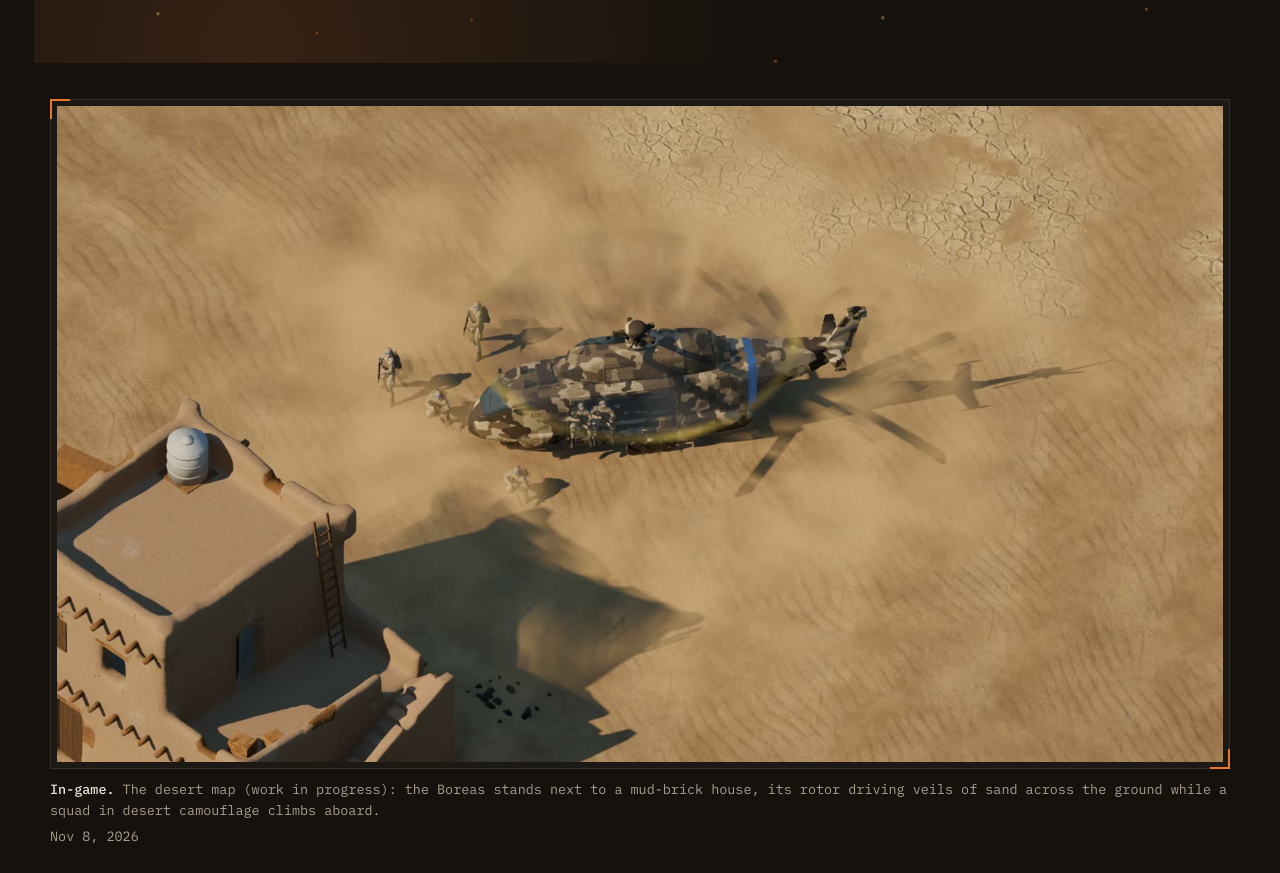
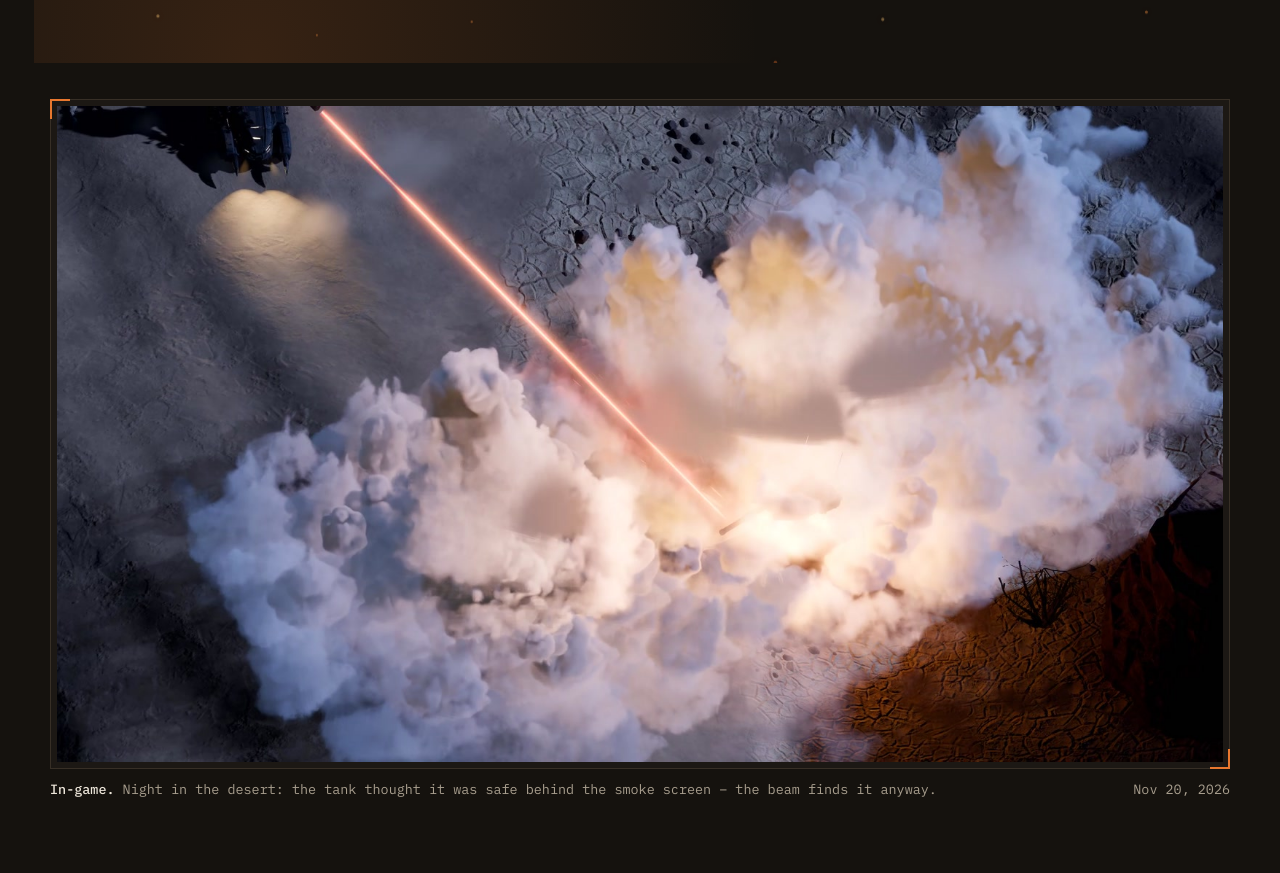
Before and after one commit to Supulsi/project-ashfront, a plain HTML site: page index.html in a window 1280 px wide. Shown: the part 1281-2154 px from the top of the page. Drawn offline with Linux system fonts and the light colour scheme; no server answers.

Commit message:
Übersicht 20.11.2026: neues Hauptbild – ein Strahl schlägt nachts in die Rauchwand

```diff
--- a/index.html
+++ b/index.html
@@ -1,5 +1,5 @@
 <!doctype html>
-<!-- Gebaut 20.11.2026 23:21 aus rts_prototyp/docs/uebersicht/uebersicht.html mit tools/uebersicht/seite_bauen.py – hier nicht von Hand ändern. -->
+<!-- Gebaut 20.11.2026 23:32 aus rts_prototyp/docs/uebersicht/uebersicht.html mit tools/uebersicht/seite_bauen.py – hier nicht von Hand ändern. -->
 <html lang="de" data-sprache="de">
 <head>
 <meta charset="utf-8">
@@ -572,11 +572,11 @@ dialog.gross button.zu {
 </header>
 
 <figure class="shot">
-  <div class="frame"><img src="img/boreas_wueste.jpg" width="1600" height="900" alt="Ein Boreas in Wüstentarn steht neben einem Lehmhaus im aufgewirbelten Sand, um ihn herum laufen Soldaten in Wüstentarn, zwei sitzen schon auf der Bank." data-alt-de="Ein Boreas in Wüstentarn steht neben einem Lehmhaus im aufgewirbelten Sand, um ihn herum laufen Soldaten in Wüstentarn, zwei sitzen schon auf der Bank." data-alt-en="A Boreas in desert camouflage stands next to a mud-brick house in swirling sand, soldiers in desert camouflage run around it, two already sit on the bench."></div>
+  <div class="frame"><img src="img/rauch_strahl_nacht.jpg" width="1600" height="900" alt="Nacht in der Wüste: Ein roter Strahl schlägt mitten in eine dichte Rauchwand, die Wolke glüht von innen orange auf; oben links nur der Schatten des Schützen und der Schein seiner Lampen." data-alt-de="Nacht in der Wüste: Ein roter Strahl schlägt mitten in eine dichte Rauchwand, die Wolke glüht von innen orange auf; oben links nur der Schatten des Schützen und der Schein seiner Lampen." data-alt-en="Night in the desert: a red beam strikes deep into a dense wall of smoke, the cloud glowing orange from within; at the top left only the shadow of the shooter and the glow of its lights."></div>
   <figcaption>
-    <span class="de"><b>Aus dem Spiel.</b> Die Wüstenkarte (in Arbeit): Der Boreas steht neben einem Lehmhaus, sein Rotor treibt Sandschleier über den Boden, und ein Trupp in Wüstentarn sitzt auf.</span>
-    <span class="en"><b>In-game.</b> The desert map (work in progress): the Boreas stands next to a mud-brick house, its rotor driving veils of sand across the ground while a squad in desert camouflage climbs aboard.</span>
-    <span><span class="de">Stand 08.11.2026</span><span class="en">Nov 8, 2026</span></span>
+    <span class="de"><b>Aus dem Spiel.</b> Nachts in der Wüste: Hinter der Rauchwand glaubte sich der Panzer sicher – der Strahl findet ihn trotzdem.</span>
+    <span class="en"><b>In-game.</b> Night in the desert: the tank thought it was safe behind the smoke screen – the beam finds it anyway.</span>
+    <span><span class="de">Stand 20.11.2026</span><span class="en">Nov 20, 2026</span></span>
   </figcaption>
 </figure>
 
```
Also changed, not shown: img/rauch_strahl_nacht.jpg (added).
